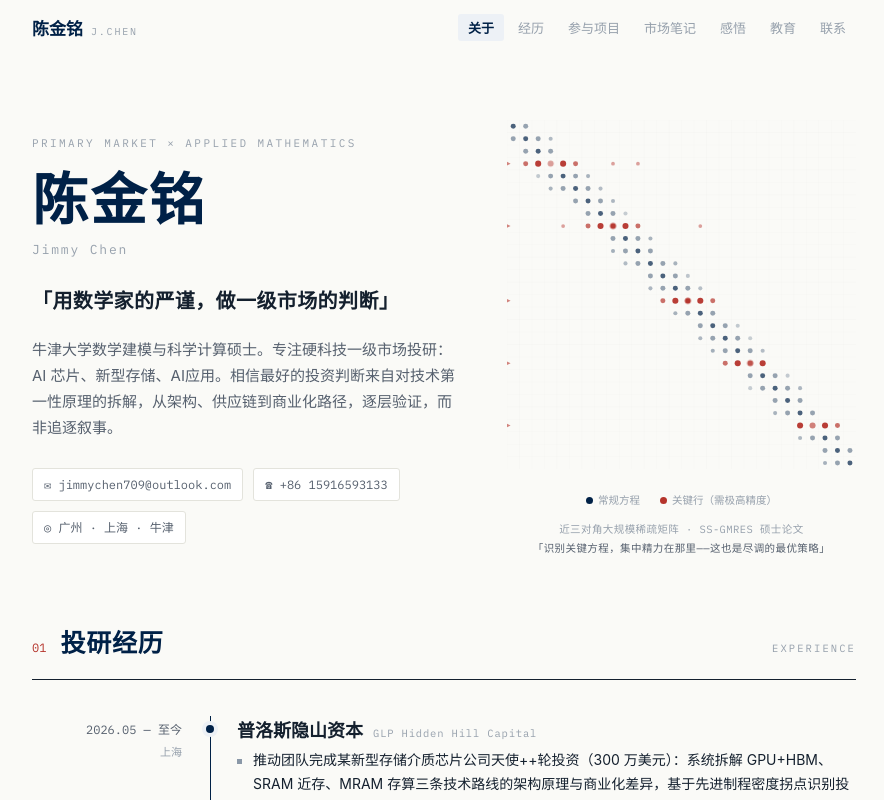
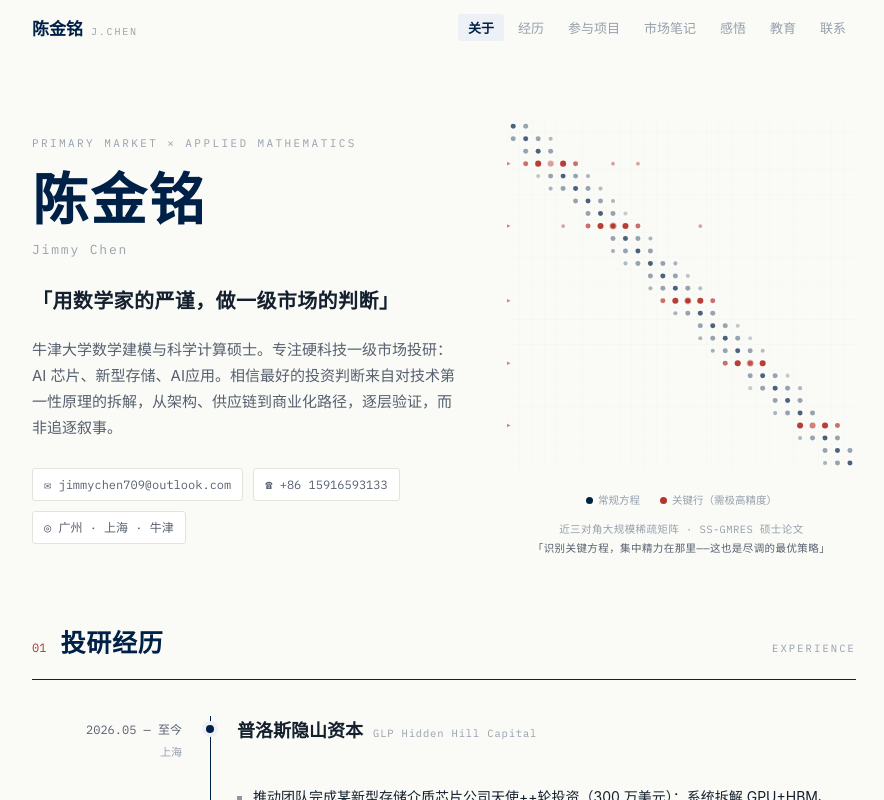
Before and after one commit to wyd0042/Kimming_chen, a React (Vite) app: page / in a window 1280 px wide. Shown: the top 800 px of the page, without its empty margins (196-1080 px from the left). Built offline with nearby package versions, Linux system fonts and the light colour scheme.

Commit message:
Preserve spacing for hidden role titles

```diff
--- a/src/JimmyChenSite.jsx
+++ b/src/JimmyChenSite.jsx
@@ -818,7 +818,7 @@ export default function JimmyChenSite() {
                 <div className={"tl-body " + (e.current ? "tl-current" : "")}>
                   <div className="tl-dot" />
                   <h3 className="tl-org">{e.org}{e.orgEn && <span className="tl-org-en">{e.orgEn}</span>}</h3>
-                  {e.role && <p className="tl-role">{e.role}</p>}
+                  <p className="tl-role">{e.role || "\u00a0"}</p>
                   <ul className="tl-bullets">{e.bullets.map((b, j) => <li key={j}>{b}</li>)}</ul>
                   <div className="tags">{e.tags.map((t) => <span className="tag" key={t}>{t}</span>)}</div>
                 </div>
```
